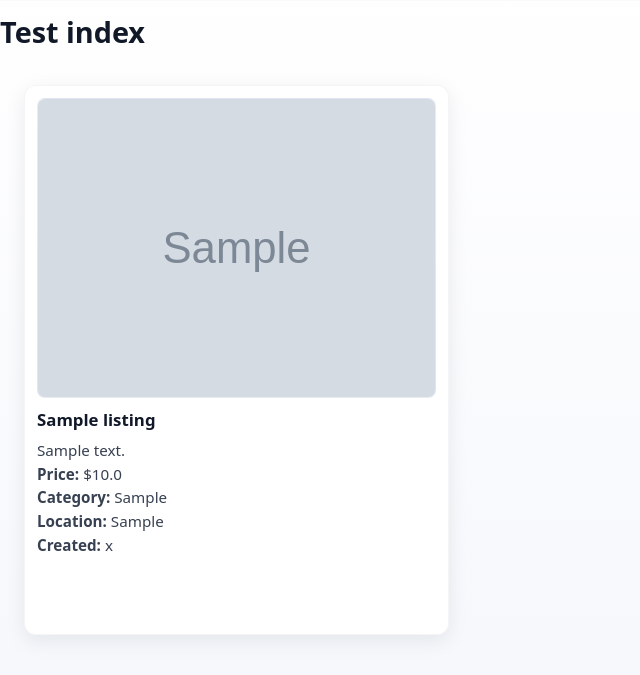
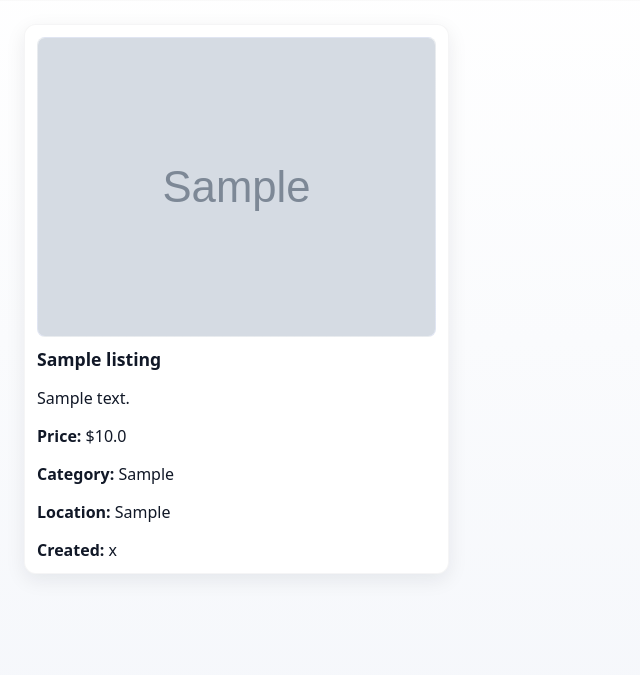
Before and after one commit to Kivi-Vuorilehto/tikawe_boot_sale_website, a Flask app: page / in a window 1280 px wide. Shown: the part 60-735 px from the top of the page, without its empty margins (0-640 px from the left). Run offline with Flask 3, Linux system fonts and the light colour scheme; tables that the repository leaves empty hold one stand-in row (Sample ...).

Commit message:
index reformatting to fit listings nicely

```diff
--- a/templates/index.html
+++ b/templates/index.html
@@ -1,13 +1,11 @@
 {% extends "base.html" %}
 {% block content %}
 
-
-<h1>Test index</h1>
-
 {% if listings %}
-<div class="listings">
+<div class="listings-container">
     {% for listing in listings %}
-        <div class="listing">
+        <a href="{{ url_for('show_listing', listing_id=listing['listing_id']) }}" style="text-decoration: none; color: inherit;">
+            <div class="listing-card">
                 {% if listing['images'] and listing['images']|length > 0 %}
                     <img src="{{ url_for('static', filename='uploads/' ~ listing['images'][0]['image_url']) }}"
                         alt="Listing image" class="listing-thumbnail">
@@ -21,6 +19,7 @@
                 <p><strong>Location:</strong> {{ listing['location'] }}</p>
                 <p><strong>Created:</strong> {{ listing['time_stamp'] }}</p>
             </div>
+        </a>
     {% endfor %}
 </div>
 {% else %}
```
Lines whose indentation alone changed are shown as unchanged.
